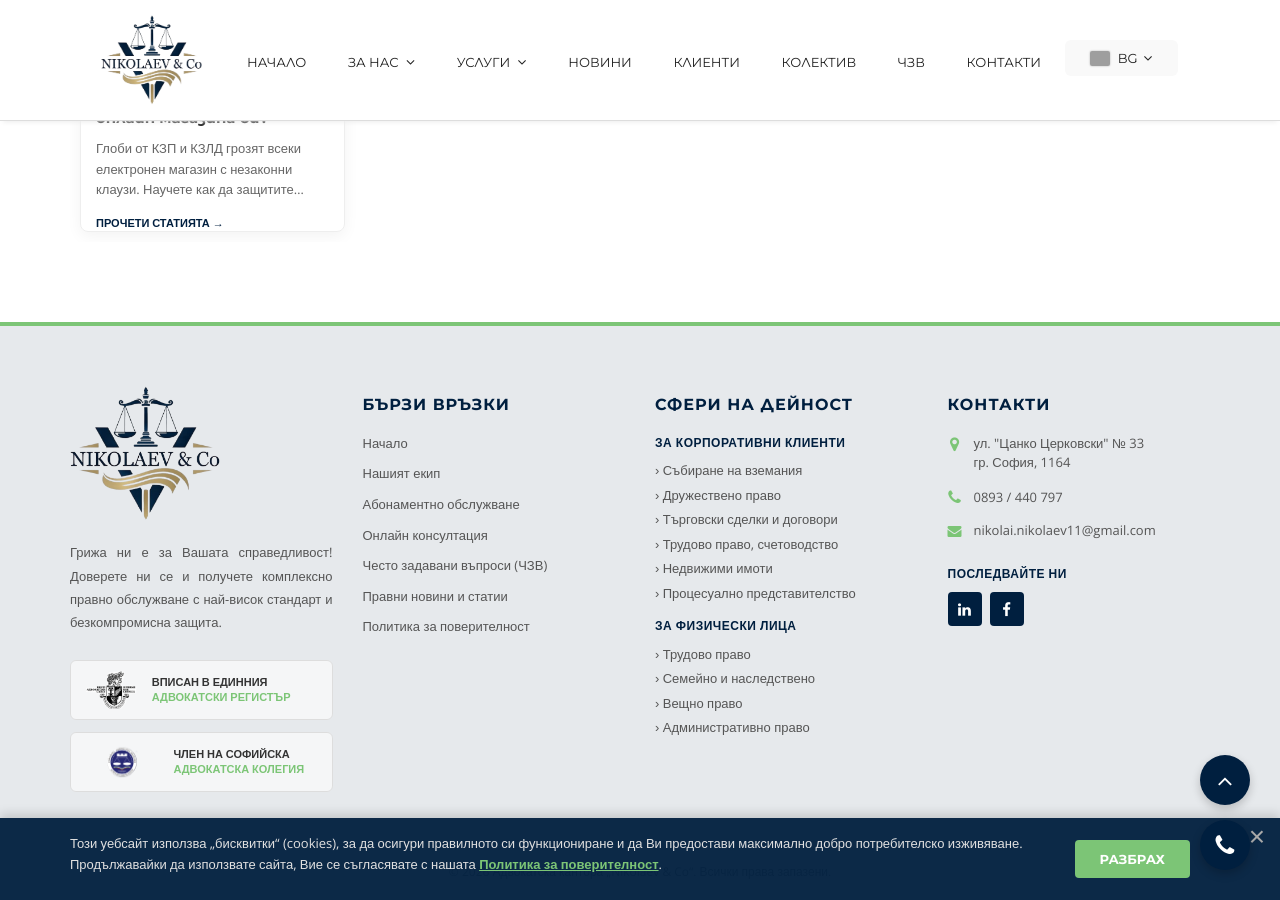
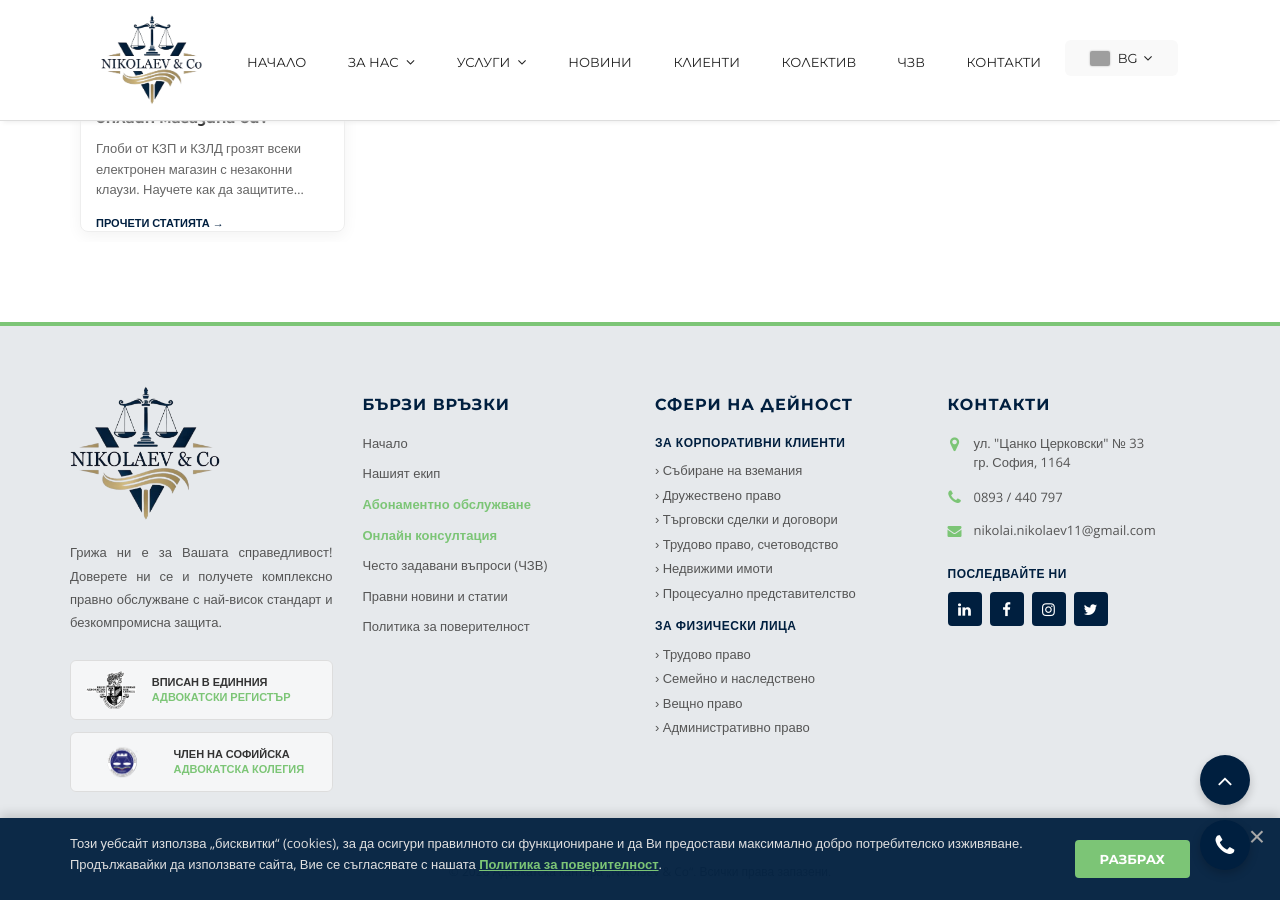
Before and after one commit to NikolaiNikolaev/law-page, a Jekyll site: the page built from novini/arhiv.html, in a window 1280 px wide and 900 px high, scrolled down 1850 px. Built offline with Jekyll 4.4.1, drawn with Linux system fonts in a browser that asks for light colours; grey boxes are pictures that could not be loaded.

Commit message:
Update footer.html

```diff
--- a/_includes/footer.html
+++ b/_includes/footer.html
@@ -1,14 +1,17 @@
 <footer class="footer-advanced" style="padding: 60px 0 20px 0; border-top: 4px solid #7cc576; font-family: 'Open Sans', sans-serif;">
     <div class="container">
         <div class="row">
+
             <div class="col-md-3 col-sm-6" style="margin-bottom: 30px;">
                 <a href="/law-page/index.html#header"><img src="/law-page/img/nikolaev & co - 2.png" alt="Nikolaev & Co Logo" style="max-width: 150px; margin-bottom: 20px;"></a>
                 <p style="font-size: 13px; color: #555; line-height: 1.8; text-align: justify; margin-bottom: 25px;">Грижа ни е за Вашата справедливост! Доверете ни се и получете комплексно правно обслужване с най-висок стандарт и безкомпромисна защита.</p>
+
                 <div style="display: flex; flex-direction: column; gap: 12px;">
                     <div style="display: flex; align-items: center; gap: 15px; background: rgba(255,255,255,0.6); padding: 10px 15px; border-radius: 6px; border: 1px solid #ddd; transition: all 0.3s ease;" onmouseover="this.style.background='#fff'; this.style.borderColor='#7cc576';" onmouseout="this.style.background='rgba(255,255,255,0.6)'; this.style.borderColor='#ddd';">
                         <img src="/law-page/img/VSS.png" alt="Лого на ВСС" style="max-height: 38px; width: auto;">
                         <span style="font-size: 11px; color: #333; font-weight: 700; text-transform: uppercase; line-height: 1.3;">Вписан в Единния<br><span style="color: #7cc576;">адвокатски регистър</span></span>
                     </div>
+
                     <div style="display: flex; align-items: center; gap: 15px; background: rgba(255,255,255,0.6); padding: 10px 15px; border-radius: 6px; border: 1px solid #ddd; transition: all 0.3s ease;" onmouseover="this.style.background='#fff'; this.style.borderColor='#7cc576';" onmouseout="this.style.background='rgba(255,255,255,0.6)'; this.style.borderColor='#ddd';">
                         <img src="/law-page/img/SAK.png" alt="Лого на САК" style="max-height: 38px; width: auto;">
                         <span style="font-size: 11px; color: #333; font-weight: 700; text-transform: uppercase; line-height: 1.3;">Член на Софийска<br><span style="color: #7cc576;">адвокатска колегия</span></span>
@@ -21,8 +24,10 @@
                 <ul style="list-style: none; padding: 0; margin: 0; font-size: 13px;">
                     <li style="margin-bottom: 12px;"><a href="/law-page/index.html#header" style="color: #555; text-decoration: none; transition: color 0.3s;" onmouseover="this.style.color='#7cc576'" onmouseout="this.style.color='#555'">Начало</a></li>
                     <li style="margin-bottom: 12px;"><a href="/law-page/kolektiv/advokat-nikolai-nikolaev.html" style="color: #555; text-decoration: none; transition: color 0.3s;" onmouseover="this.style.color='#7cc576'" onmouseout="this.style.color='#555'">Нашият екип</a></li>
-                        <li style="margin-bottom: 12px;"><a href="/law-page/korporativni-klienti/abonamentno-obsluzhvane.html" style="color: #555; text-decoration: none; transition: color 0.3s;" onmouseover="this.style.color='#7cc576'" onmouseout="this.style.color='#555'">Абонаментно обслужване</a></li>
-                        <li style="margin-bottom: 12px;"><a href="/law-page/za-nas/za-nas.html#online-konsultacia" style="color: #555; text-decoration: none; transition: color 0.3s;" onmouseover="this.style.color='#7cc576'" onmouseout="this.style.color='#555'">Онлайн консултация</a></li>
+
+                    <li style="margin-bottom: 12px;"><a href="/law-page/korporativni-klienti/abonamentno-obsluzhvane.html" style="color: #7cc576; text-decoration: none; font-weight: 600; transition: color 0.3s;" onmouseover="this.style.color='#001F3F'" onmouseout="this.style.color='#7cc576'">Абонаментно обслужване</a></li>
+                    <li style="margin-bottom: 12px;"><a href="/law-page/za-nas/za-nas.html#online-konsultacia" style="color: #7cc576; text-decoration: none; font-weight: 600; transition: color 0.3s;" onmouseover="this.style.color='#001F3F'" onmouseout="this.style.color='#7cc576'">Онлайн консултация</a></li>
+
                     <li style="margin-bottom: 12px;"><a href="/law-page/index.html#faq" style="color: #555; text-decoration: none; transition: color 0.3s;" onmouseover="this.style.color='#7cc576'" onmouseout="this.style.color='#555'">Често задавани въпроси (ЧЗВ)</a></li>
                     <li style="margin-bottom: 12px;"><a href="/law-page/novini/arhiv.html" style="color: #555; text-decoration: none; transition: color 0.3s;" onmouseover="this.style.color='#7cc576'" onmouseout="this.style.color='#555'">Правни новини и статии</a></li>
                     <li style="margin-bottom: 0;"><a href="/law-page/privacy-policy.html" style="color: #555; text-decoration: none; transition: color 0.3s;" onmouseover="this.style.color='#7cc576'" onmouseout="this.style.color='#555'">Политика за поверителност</a></li>
@@ -60,20 +65,27 @@
                 </div>
                 <div style="display: flex; align-items: center; margin-bottom: 15px; font-size: 13px; color: #555;">
                     <i class="fa fa-phone" style="color: #7cc576; font-size: 16px; margin-right: 12px; width: 14px; text-align: center;"></i>
-                        <a href="tel:+359893440797" style="color: #555; text-decoration: none; transition: color 0.3s;" onmouseover="this.style.color='#7cc576'" onmouseout="this.style.color='#555'">0893 / 440 797</a>
+                    <span>0893 / 440 797</span>
                 </div>
                 <div style="display: flex; align-items: center; margin-bottom: 25px; font-size: 13px; color: #555;">
                     <i class="fa fa-envelope" style="color: #7cc576; font-size: 14px; margin-right: 12px; width: 14px; text-align: center;"></i>
-                        <a href="mailto:nikolai.nikolaev11@gmail.com" style="color: #555; text-decoration: none; transition: color 0.3s;" onmouseover="this.style.color='#7cc576'" onmouseout="this.style.color='#555'">nikolai.nikolaev11@gmail.com</a>
+                    <span>nikolai.nikolaev11@gmail.com</span>
                 </div>
 
                 <span style="display: block; color: #001F3F; font-size: 12px; font-weight: 700; text-transform: uppercase; margin-bottom: 10px; letter-spacing: 0.5px;">Последвайте ни</span>
+
                 <div style="display: flex; gap: 8px;">
                     <a href="#" target="_blank" title="LinkedIn" style="display: inline-flex; justify-content: center; align-items: center; width: 34px; height: 34px; background: #001F3F; color: #fff; border-radius: 4px; transition: all 0.3s ease;" onmouseover="this.style.background='#0077b5'; this.style.transform='translateY(-3px)';" onmouseout="this.style.background='#001F3F'; this.style.transform='translateY(0)';">
                         <i class="fa fa-linkedin" style="font-size: 15px;"></i>
                     </a>
                     <a href="#" target="_blank" title="Facebook" style="display: inline-flex; justify-content: center; align-items: center; width: 34px; height: 34px; background: #001F3F; color: #fff; border-radius: 4px; transition: all 0.3s ease;" onmouseover="this.style.background='#3b5998'; this.style.transform='translateY(-3px)';" onmouseout="this.style.background='#001F3F'; this.style.transform='translateY(0)';">
                         <i class="fa fa-facebook" style="font-size: 15px;"></i>
+                    </a>
+                    <a href="#" target="_blank" title="Instagram" style="display: inline-flex; justify-content: center; align-items: center; width: 34px; height: 34px; background: #001F3F; color: #fff; border-radius: 4px; transition: all 0.3s ease;" onmouseover="this.style.background='#e1306c'; this.style.transform='translateY(-3px)';" onmouseout="this.style.background='#001F3F'; this.style.transform='translateY(0)';">
+                        <i class="fa fa-instagram" style="font-size: 15px;"></i>
+                    </a>
+                    <a href="#" target="_blank" title="X (Twitter)" style="display: inline-flex; justify-content: center; align-items: center; width: 34px; height: 34px; background: #001F3F; color: #fff; border-radius: 4px; transition: all 0.3s ease;" onmouseover="this.style.background='#000000'; this.style.transform='translateY(-3px)';" onmouseout="this.style.background='#001F3F'; this.style.transform='translateY(0)';">
+                        <i class="fa fa-twitter" style="font-size: 15px;"></i>
                     </a>
                 </div>
             </div>
@@ -128,16 +140,21 @@
 <div class="modal fade" id="bookingModal" tabindex="-1" role="dialog" aria-labelledby="bookingModalLabel">
     <div class="modal-dialog" role="document">
         <div class="modal-content" style="border-radius: 8px; border: none; overflow: hidden; box-shadow: 0 15px 40px rgba(0,0,0,0.2);">
+
             <div class="modal-header" style="background: #001F3F; padding: 20px; border-bottom: none; position: relative;">
                 <button type="button" class="close" data-dismiss="modal" aria-label="Close" style="position: absolute; right: 15px; top: 15px; color: #fff; opacity: 0.8; text-shadow: none; font-size: 28px;">
                     <span aria-hidden="true">&times;</span>
                 </button>
-                    <h4 class="modal-title" id="bookingModalLabel" style="color: #fff; font-family: 'Montserrat', sans-serif; font-size: 18px; font-weight: 700; text-transform: uppercase;">
+                <h4 class="modal-title" id="bookingModalLabel" style="color: #ffffff; font-family: 'Montserrat', sans-serif; font-size: 18px; font-weight: 700; text-transform: uppercase;">
                     <i class="fa fa-calendar-check-o" style="color: #7cc576; margin-right: 10px;"></i>Запазване на час за консултация
                 </h4>
             </div>
+
             <div class="modal-body" style="padding: 30px;">
                 <div style="background: #f8fbf8; border-left: 4px solid #7cc576; padding: 15px; border-radius: 4px; margin-bottom: 25px;">
+                    <p style="font-size: 13px; color: #555; margin: 0 0 8px 0; line-height: 1.6;">
+                        Не знаете как процедираме? Посетете страницата <a href="/law-page/za-nas/za-nas.html#online-konsultacia" style="color: #7cc576; text-decoration: underline; font-weight: 700;">Онлайн консултации</a>.
+                    </p>
                     <p style="font-size: 13px; color: #555; margin: 0; line-height: 1.6;">
                         Моля, попълнете данните по-долу. Ще се свържем с Вас във възможно най-кратък срок, за да потвърдим часа и да уточним детайлите.
                     </p>
@@ -148,21 +165,18 @@
                     <input type="hidden" name="_language" value="bg">
 
                     <div class="form-group" style="margin-bottom: 20px;">
-                            <label style="font-size: 13px; color: #333; font-weight: 600; margin-bottom: 8px;">Вашите имена / Фирма <span style="color: red;">*</span></label>
-                            <input type="text" name="name" class="form-control form-field" required style="border: 1px solid #ddd; border-radius: 4px; padding: 10px 15px; font-size: 14px; box-shadow: none;">
+                        <input type="text" name="name" class="form-control" placeholder="Вашите имена / Фирма *" required style="border: 1px solid #ddd; border-radius: 4px; padding: 10px 15px; font-size: 14px; box-shadow: none;">
                     </div>
 
                     <div class="row">
                         <div class="col-sm-6">
                             <div class="form-group" style="margin-bottom: 20px;">
-                                    <label style="font-size: 13px; color: #333; font-weight: 600; margin-bottom: 8px;">Телефонен номер <span style="color: red;">*</span></label>
-                                    <input type="tel" name="phone" class="form-control form-field" required style="border: 1px solid #ddd; border-radius: 4px; padding: 10px 15px; font-size: 14px; box-shadow: none;">
+                                <input type="tel" name="phone" class="form-control" placeholder="Телефонен номер *" required style="border: 1px solid #ddd; border-radius: 4px; padding: 10px 15px; font-size: 14px; box-shadow: none;">
                             </div>
                         </div>
                         <div class="col-sm-6">
                             <div class="form-group" style="margin-bottom: 20px;">
-                                    <label style="font-size: 13px; color: #333; font-weight: 600; margin-bottom: 8px;">Имейл адрес <span style="color: red;">*</span></label>
-                                    <input type="email" name="email" class="form-control form-field" required style="border: 1px solid #ddd; border-radius: 4px; padding: 10px 15px; font-size: 14px; box-shadow: none;">
+                                <input type="email" name="email" class="form-control" placeholder="Имейл адрес *" required style="border: 1px solid #ddd; border-radius: 4px; padding: 10px 15px; font-size: 14px; box-shadow: none;">
                             </div>
                         </div>
                     </div>
@@ -170,20 +184,21 @@
                     <div class="row">
                         <div class="col-sm-6">
                             <div class="form-group" style="margin-bottom: 20px;">
-                                    <label style="font-size: 13px; color: #333; font-weight: 600; margin-bottom: 8px;">Предпочитан формат <span style="color: red;">*</span></label>
-                                    <select name="meeting_type" class="form-control form-field" required style="border: 1px solid #ddd; border-radius: 4px; padding: 8px 15px; font-size: 14px; box-shadow: none; height: auto;">
-                                        <option value="">Изберете...</option>
-                                        <option value="Онлайн (Viber/Meet/Zoom)">Онлайн (Viber/Meet/Zoom)</option>
-                                        <option value="По телефон">По телефон</option>
-                                        <option value="Писмено (по имейл)">Писмено (по имейл)</option>
-                                    </select>
+                                <label style="font-size: 12px; color: #777; margin-bottom: 2px;">Предпочитана дата *</label>
+                                <input type="date" name="preferred_date" class="form-control" required style="border: 1px solid #ddd; border-radius: 4px; padding: 8px 15px; font-size: 14px; box-shadow: none; height: auto;">
                             </div>
                         </div>
                         <div class="col-sm-6">
                             <div class="form-group" style="margin-bottom: 20px;">
-                                    <label style="font-size: 13px; color: #333; font-weight: 600; margin-bottom: 8px;">Тема на консултацията <span style="color: red;">*</span></label>
-                                    <select name="topic" class="form-control form-field" required style="border: 1px solid #ddd; border-radius: 4px; padding: 8px 15px; font-size: 14px; box-shadow: none; height: auto;">
-                                        <option value="">Изберете...</option>
+                                <label style="font-size: 12px; color: #777; margin-bottom: 2px;">Предпочитан час *</label>
+                                <input type="time" name="preferred_time" class="form-control" required style="border: 1px solid #ddd; border-radius: 4px; padding: 8px 15px; font-size: 14px; box-shadow: none; height: auto;">
+                            </div>
+                        </div>
+                    </div>
+
+                    <div class="form-group" style="margin-bottom: 20px;">
+                        <select name="topic" class="form-control" required style="border: 1px solid #ddd; border-radius: 4px; padding: 8px 15px; font-size: 14px; box-shadow: none; height: auto;">
+                            <option value="">Изберете тема на консултацията *</option>
                             <option value="Гражданско право / Дела">Гражданско право / Дела</option>
                             <option value="Търговско / Корпоративно право">Търговско / Корпоративно право</option>
                             <option value="Трудово право">Трудово право</option>
@@ -194,23 +209,26 @@
                             <option value="Друго">Друго</option>
                         </select>
                     </div>
-                            </div>
+
+                    <div class="form-group" style="margin-bottom: 20px;">
+                        <textarea name="message" class="form-control" rows="3" placeholder="Кратко описание на казуса (опционално)" style="border: 1px solid #ddd; border-radius: 4px; padding: 10px 15px; font-size: 14px; box-shadow: none; resize: vertical;"></textarea>
                     </div>
 
-                        <div class="form-group" style="margin-bottom: 25px;">
-                            <label style="font-size: 13px; color: #333; font-weight: 600; margin-bottom: 8px;">Кратко описание на казуса (опционално)</label>
-                            <textarea name="message" class="form-control form-field" rows="3" placeholder="Напишете с няколко изречения за какво става въпрос..." style="border: 1px solid #ddd; border-radius: 4px; padding: 10px 15px; font-size: 14px; box-shadow: none; resize: vertical;"></textarea>
+                    <div style="margin-bottom: 15px; text-align: left;">
+                        <label style="font-weight: normal; font-size: 12px; color: #555; display: flex; align-items: flex-start; cursor: pointer;">
+                            <input type="checkbox" name="marketing_consent" value="yes" style="margin-top: 3px; margin-right: 10px;">
+                            <span>Съгласен/а съм да получавам правни новини, информационни материали и оферти от Адвокатска кантора "Nikolaev & Co".</span>
+                        </label>
                     </div>
-
-                        <div style="margin-bottom: 20px;">
+                    <div style="margin-bottom: 20px; text-align: left;">
                         <label style="font-weight: normal; font-size: 12px; color: #555; display: flex; align-items: flex-start; cursor: pointer;">
                             <input type="checkbox" name="privacy_consent" value="yes" required style="margin-top: 3px; margin-right: 10px;">
-                                <span>Запознат/а съм и приемам <a href="/law-page/privacy-policy.html" target="_blank" style="color: #7cc576; text-decoration: underline;">Политиката за поверителност</a> на Адвокатска кантора "Nikolaev & Co". <span style="color: red;">*</span></span>
+                            <span>Запознат/а съм и приемам <a href="/law-page/privacy-policy.html" target="_blank" style="color: #7cc576; text-decoration: underline;">Политиката за поверителност</a>. <span style="color: red;">*</span></span>
                         </label>
                     </div>
 
-                        <button type="submit" id="bookingSubmitBtn" disabled style="width: 100%; padding: 15px; background: #7cc576; color: #fff; border: none; border-radius: 4px; font-family: 'Montserrat', sans-serif; font-size: 14px; font-weight: 700; text-transform: uppercase; cursor: not-allowed; opacity: 0.5; transition: all 0.3s ease;">
-                            Изпрати заявка
+                    <button type="submit" id="bookingSubmitBtn" style="width: 100%; padding: 15px; background: #7cc576; color: #fff; border: none; border-radius: 4px; font-family: 'Montserrat', sans-serif; font-size: 14px; font-weight: 700; text-transform: uppercase; cursor: pointer; transition: background 0.3s ease;" onmouseover="this.style.background='#66b060';" onmouseout="this.style.background='#7cc576';">
+                        Запази час
                     </button>
                 </form>
             </div>
@@ -391,6 +385,5 @@
         }
     });
 </script>
-
 </body>
 </html>
```
Also changed, not shown: other parts of _includes/footer.html (+12 -36 lines). Lines whose indentation alone changed are shown as unchanged.
